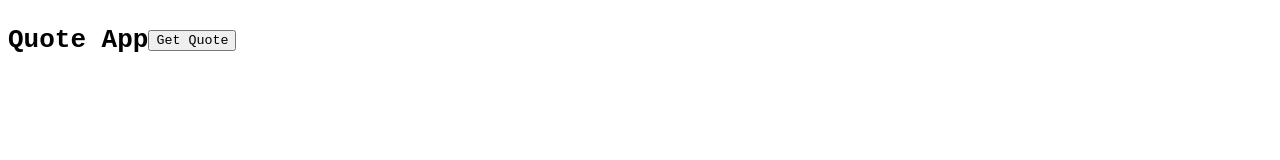
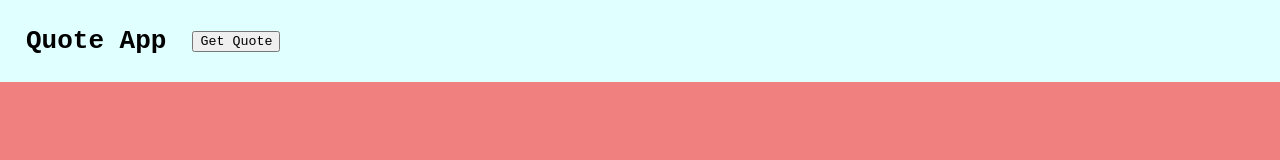
Before and after one commit to torbensievertsen/Restful-Backends, a plain HTML site: page Qute_App/index.html in a window 1280 px wide. Drawn offline with Linux system fonts and the light colour scheme.

Commit message:
added styling

```diff
--- a/Qute_App/style.css
+++ b/Qute_App/style.css
@@ -1,20 +1,30 @@
 * {
   box-sizing: border-box;
   font-family: monospace;
+  margin: 0;
+}
+html,
+body {
+  height: 100%;
 }
 body {
   display: flex;
   flex-direction: column;
-  justify-content: center;
 }
 div {
   display: flex;
   align-items: center;
+  background-color: lightcyan;
+  padding: 2rem;
 }
 button {
-  border-radius: 1 rem;
+  margin-left: 2rem;
 }
 main {
+  padding: 1rem;
+  flex-grow: 1;
   display: flex;
+  justify-content: center;
   flex-direction: column;
+  background-color: lightcoral;
 }
```
